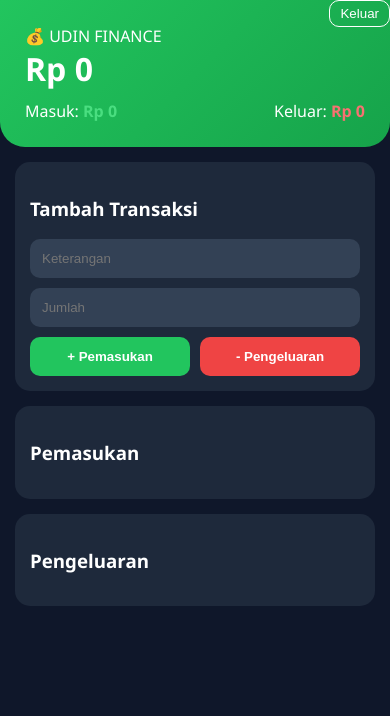
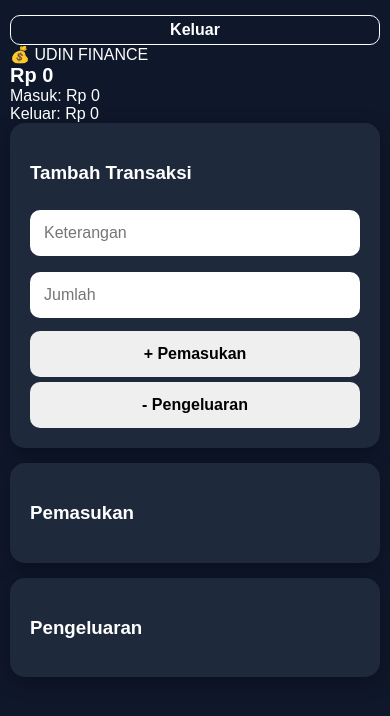
Before and after one commit to richudin/rich-udin, a website: page public/index.html in a window 390 px wide. Drawn offline with Linux system fonts and the light colour scheme; no server answers; sample sign-in values are in the browser's storage.

Commit message:
update UI responsive

```diff
--- a/public/index.html
+++ b/public/index.html
@@ -2,6 +2,7 @@
 <html lang="id">
 <head>
 <meta charset="UTF-8">
+<meta name="viewport" content="width=device-width, initial-scale=1.0">
 <title>UDIN FINANCE</title>
 <link rel="manifest" href="manifest.json">
 <meta name="theme-color" content="#22c55e">
@@ -20,152 +21,112 @@
 <style>
 * {
   box-sizing: border-box;
-  transition: all 0.25s ease;
 }
 
 body {
   margin: 0;
-  font-family: 'Segoe UI', sans-serif;
   background: #0f172a;
   color: white;
+  font-family: sans-serif;
+  padding: 10px;
 }
 
-/* HEADER */
-.header {
-  background: linear-gradient(135deg, #22c55e, #16a34a);
-  padding: 25px;
-  border-bottom-left-radius: 25px;
-  border-bottom-right-radius: 25px;
-  animation: fadeDown 0.6s ease;
-}
-
-.balance {
-  font-size: 32px;
-  font-weight: bold;
-}
-
-.summary {
-  display: flex;
-  justify-content: space-between;
-  margin-top: 10px;
-}
-
-.summary span {
-  font-weight: bold;
-}
-
-.summary div:first-child span { color: #4ade80; }
-.summary div:last-child span { color: #f87171; }
-
-/* CONTAINER */
 .container {
-  padding: 15px;
+  width: 100%;
   max-width: 500px;
   margin: auto;
 }
 
-/* CARD */
+/* SALDO */
 .card {
   background: #1e293b;
-  padding: 15px;
+  padding: 20px;
   border-radius: 15px;
   margin-bottom: 15px;
-  animation: fadeUp 0.5s ease;
+  box-shadow: 0 5px 20px rgba(0,0,0,0.3);
+}
+
+.balance {
+  font-size: 24px;
+  font-weight: bold;
 }
 
 /* INPUT */
 input {
   width: 100%;
-  padding: 12px;
-  margin-bottom: 10px;
+  padding: 14px;
+  margin: 8px 0;
   border-radius: 10px;
   border: none;
-  background: #334155;
-  color: white;
-}
-
-input:focus {
-  outline: none;
-  box-shadow: 0 0 0 2px #22c55e;
+  font-size: 16px;
 }
 
 /* BUTTON */
-.row {
-  display: flex;
-  gap: 10px;
-}
-
-.btn-income {
-  flex: 1;
-  background: #22c55e;
+button {
+  width: 100%;
+  padding: 14px;
+  margin-top: 5px;
+  border-radius: 10px;
   border: none;
-  padding: 12px;
-  border-radius: 10px;
-  color: white;
+  font-size: 16px;
   font-weight: bold;
   cursor: pointer;
 }
 
-.btn-expense {
-  flex: 1;
-  background: #ef4444;
-  border: none;
-  padding: 12px;
-  border-radius: 10px;
-  color: white;
-  font-weight: bold;
-  cursor: pointer;
+.income-btn {
+  background: #22c55e;
 }
 
-button:hover {
-  transform: scale(1.03);
+.expense-btn {
+  background: #ef4444;
 }
 
 /* LIST */
 ul {
-  list-style: none;
   padding: 0;
 }
 
 li {
-  background: #334155;
-  padding: 12px;
-  border-radius: 10px;
-  margin-bottom: 8px;
+  list-style: none;
   display: flex;
   justify-content: space-between;
   align-items: center;
-  animation: fadeUp 0.3s ease;
+  background: #1e293b;
+  padding: 12px;
+  margin: 5px 0;
+  border-radius: 10px;
 }
 
-.income { color: #4ade80; }
-.expense { color: #f87171; }
+.income {
+  color: #22c55e;
+}
 
-/* DELETE */
+.expense {
+  color: #ef4444;
+}
+
+/* DELETE BUTTON */
 .delete {
   background: transparent;
+  color: red;
   border: none;
-  color: #94a3b8;
   font-size: 18px;
   cursor: pointer;
 }
 
-.delete:hover {
-  color: white;
-  transform: scale(1.2);
-}
+/* MOBILE */
+@media (max-width: 500px) {
+  h1, h2 {
+    text-align: center;
+    font-size: 20px;
+  }
 
-/* ANIMATIONS */
-@keyframes fadeUp {
-  from { opacity: 0; transform: translateY(10px); }
-  to { opacity: 1; transform: translateY(0); }
-}
-
-@keyframes fadeDown {
-  from { opacity: 0; transform: translateY(-10px); }
-  to { opacity: 1; transform: translateY(0); }
+  .balance {
+    font-size: 20px;
+  }
 }
 </style>
+
 </head>
 
 <body>
```
Also changed, not shown: public/login.html (+44 -6 lines).
